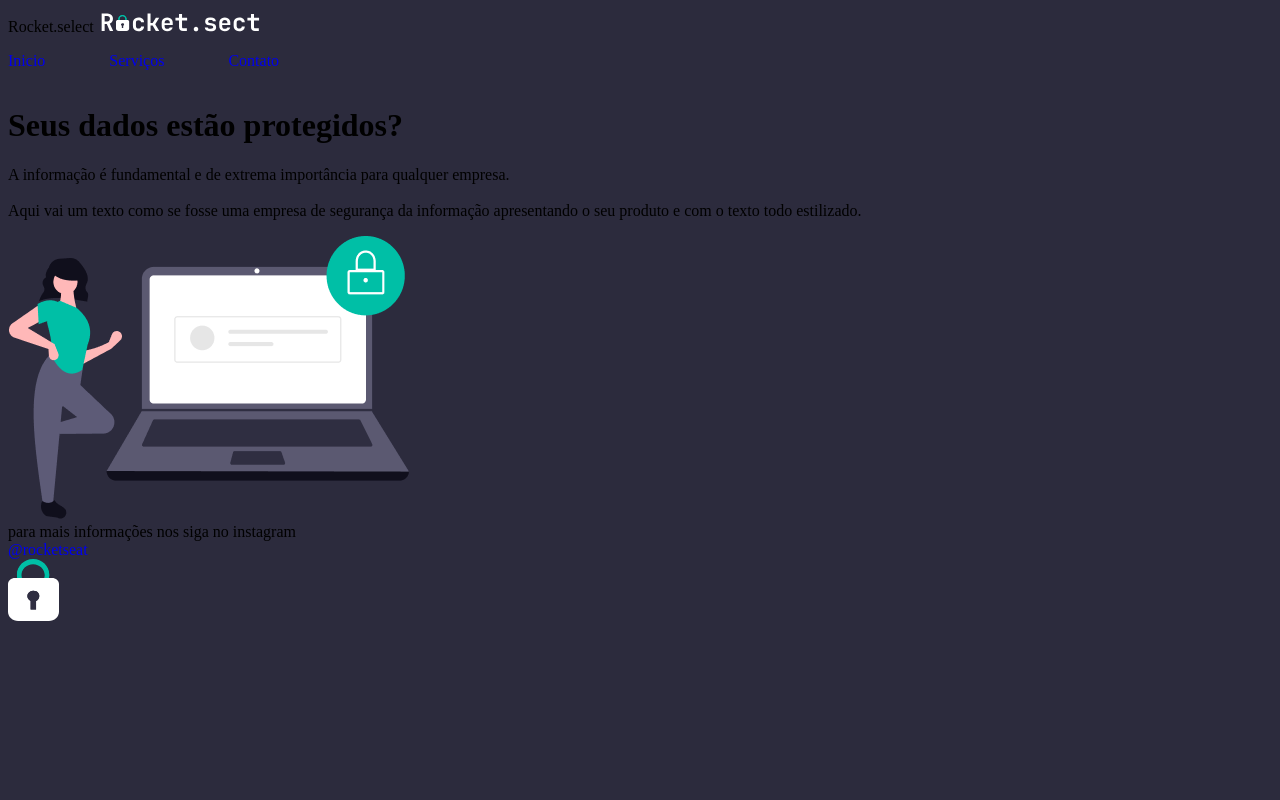
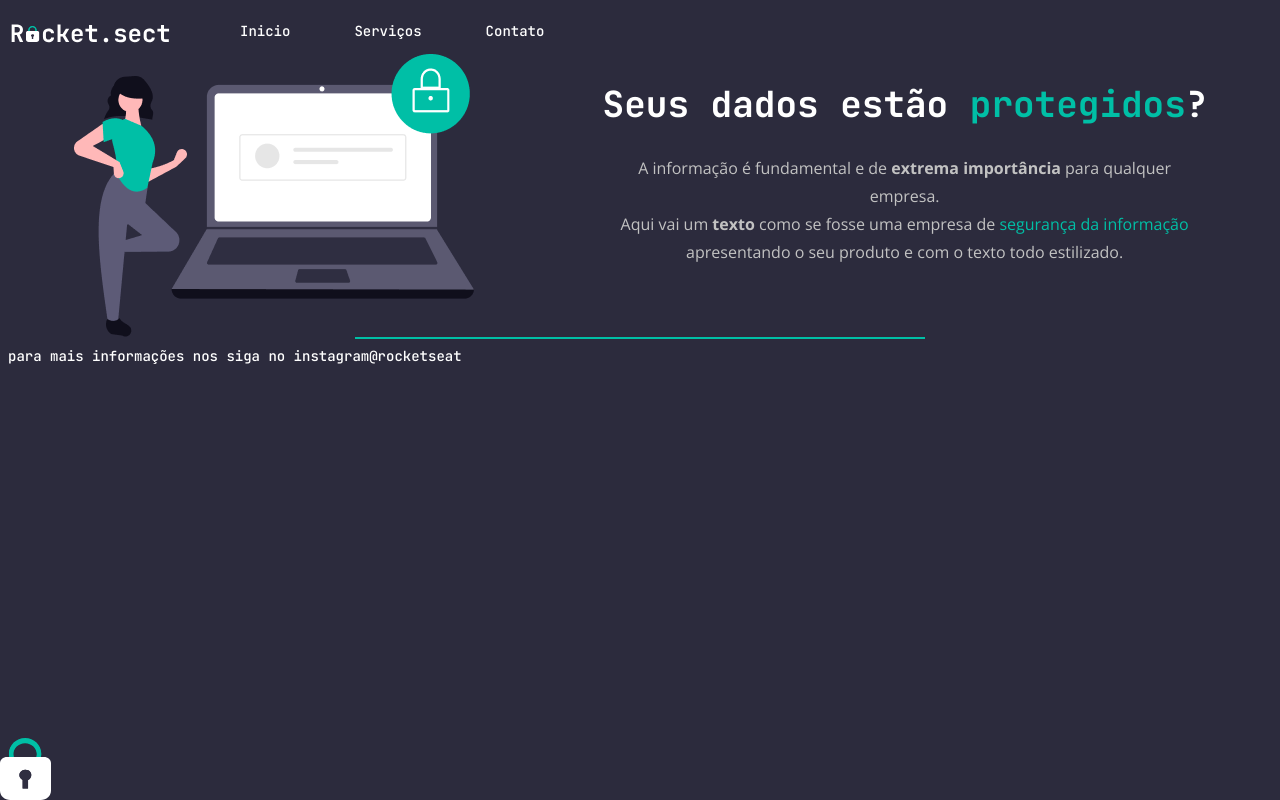
Before and after one commit to FabianoLXS/explorer_02_exercicio_3, a plain HTML site: page index.html in a window 1280 px wide. Drawn offline with nearby package versions, Linux system fonts and the light colour scheme.

Commit message:
Add files via upload

```diff
--- a/index.html
+++ b/index.html
@@ -6,6 +6,11 @@
   <meta name="viewport" content="width=device-width, initial-scale=1.0">
   <title>Document</title>
   <link rel="stylesheet" type="text/css" href="style.css" media="screen" />
+
+  <link rel="preconnect" href="https://fonts.googleapis.com">
+  <link rel="preconnect" href="https://fonts.gstatic.com" crossorigin>
+  <link href="https://fonts.googleapis.com/css2?family=JetBrains+Mono:wght@500;700&family=Open+Sans:wght@400;700&display=swap" rel="stylesheet">
+
 </head>
 
 
@@ -14,7 +19,6 @@
 
 <header>
   <nav>
-Rocket.select
   <img src="images/logo.svg" alt="logo da rocketseat">
   <ul>
     <li><a href="#">Inicio</a></li>
@@ -25,21 +29,24 @@ Rocket.select
 </header>
 
 <main>
+
+<img src="images/img1.png" alt="imagem do computador com mulher ao lado">
+  <section>
     <h1>Seus dados estão <span>protegidos</span>?</h1>
-<p> A informação é fundamental e de extrema importância para qualquer empresa.
+    <p> A informação é fundamental e de <strong>extrema importância</strong> para qualquer empresa.
     </br>
-</br>
-Aqui vai um texto como se fosse uma empresa de segurança da informação apresentando o seu produto e com o texto todo estilizado.</p>
-
+    Aqui vai um <strong>texto</strong> como se fosse uma empresa de <span>segurança da informação</span> apresentando o seu produto e com o texto todo estilizado.</p>
+  </section>
 </main>
 
-<img src="images/img1.png" alt="imagem do computador com mulher ao lado">
+
+<div id="line"></div>
 
 <footer>
 para mais informações nos siga no instagram <a href="#">@rocketseat</a>
 </footer>
 
-<img src="images/padlock.svg" alt=" cadeado no canto inferior direito da tela">
+<img id="cadeado" src="images/padlock.svg" alt=" cadeado no canto inferior direito da tela">
 
 </body>
 </html>
--- a/style.css
+++ b/style.css
@@ -1,13 +1,58 @@
+
 body {
-  background-color: #2C2B3D
+  background-color: #2C2B3D;
  }
 
 nav{
+  display: flex;
+  font-size: 14px;
+  justify-content:space-between;
+  align-items: center;
+  padding: 0px;
+  gap: 64px;
+}
+
+ul, li, a{
+  text-decoration: none;
+  color: #FFFFFF
 
 }
 
 header{
   display: flex;
+
+}
+
+main{
+  display: flex;
+  justify-content: space-around;
+}
+
+section{
+  right: 0;
+  text-align: center;
+}
+
+h1{
+  font-size: 36px;
+  line-height: 40px;
+}
+
+nav, h1, footer{
+  color: #FFFFFF;
+  font-family: 'JetBrains Mono', monospace;
+  }
+
+h1 span, p span{
+  color: #00BFA6
+}
+
+p{
+  color: #C2C2C2;
+  font-size: 16px;
+  line-height: 28px;
+  font-family: 'Open Sans', sans-serif;
+  max-width: 604px;
 }
 
 ul, li, a{
@@ -18,3 +63,24 @@ ul, li, a{
   gap: 64px;
   text-decoration: none;
 }
+
+#line{
+  width: 568px;
+  height: 0px;
+  margin: 0 auto 8px;
+  border: 1px solid #00BFA6;
+}
+
+
+footer{
+  display: flex;
+  flex-direction: row;
+  align-items: center;
+  font-size: 14px;
+
+}
+#cadeado{
+  position: fixed;
+  bottom: 0;
+  left: 0;
+}
```
Lines whose indentation alone changed are shown as unchanged.
